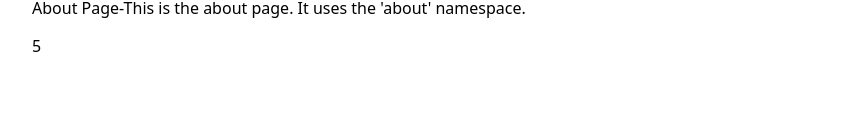
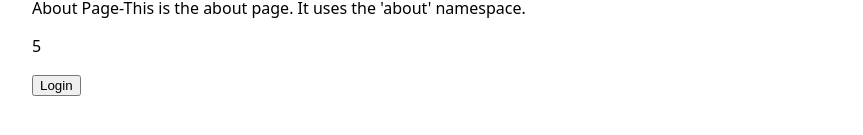
Before and after one commit to UdayKumarBurgula/my-react-prepare, a React (Create React App) app: page /about in a window 1280 px wide. Shown: the part 535-670 px from the top of the page, without its empty margins (0-863 px from the left). Built offline with nearby package versions, Linux system fonts and the light colour scheme.

Commit message:
Timer and LoginButton

```diff
--- a/src/pages/AboutPage.js
+++ b/src/pages/AboutPage.js
@@ -17,6 +17,15 @@ const Timer = function () {
     return <p>{seconds}</p>;
 };
 
+const LoginButton = function () {
+    function handleClick(e) {
+        e.preventDefault();
+        alert("Logging in...");
+    }
+
+    return <button onClick={handleClick}>Login</button>;
+};
+
 function AboutPage() {
   // ✅ Use about namespace + fallback to "common"
     const { t } = useTranslation(["about", "common"]);
@@ -25,8 +34,8 @@ function AboutPage() {
       <div>
           <h1>useState program</h1>
           {t('title') + "-" + t('content')}
-
-         <Timer></Timer>
+          <Timer></Timer>
+          <LoginButton></LoginButton>
       </div>
   );
 }
```
